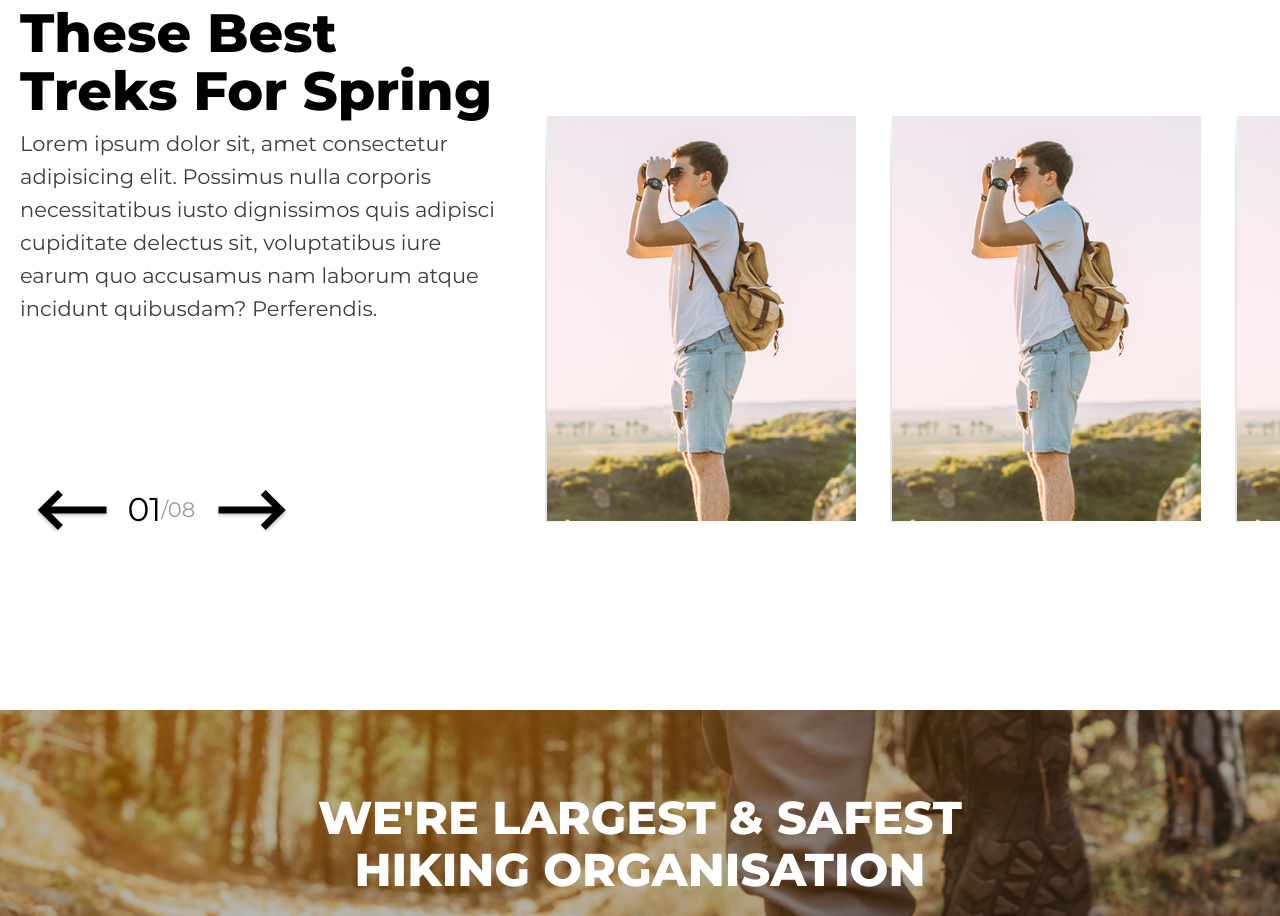
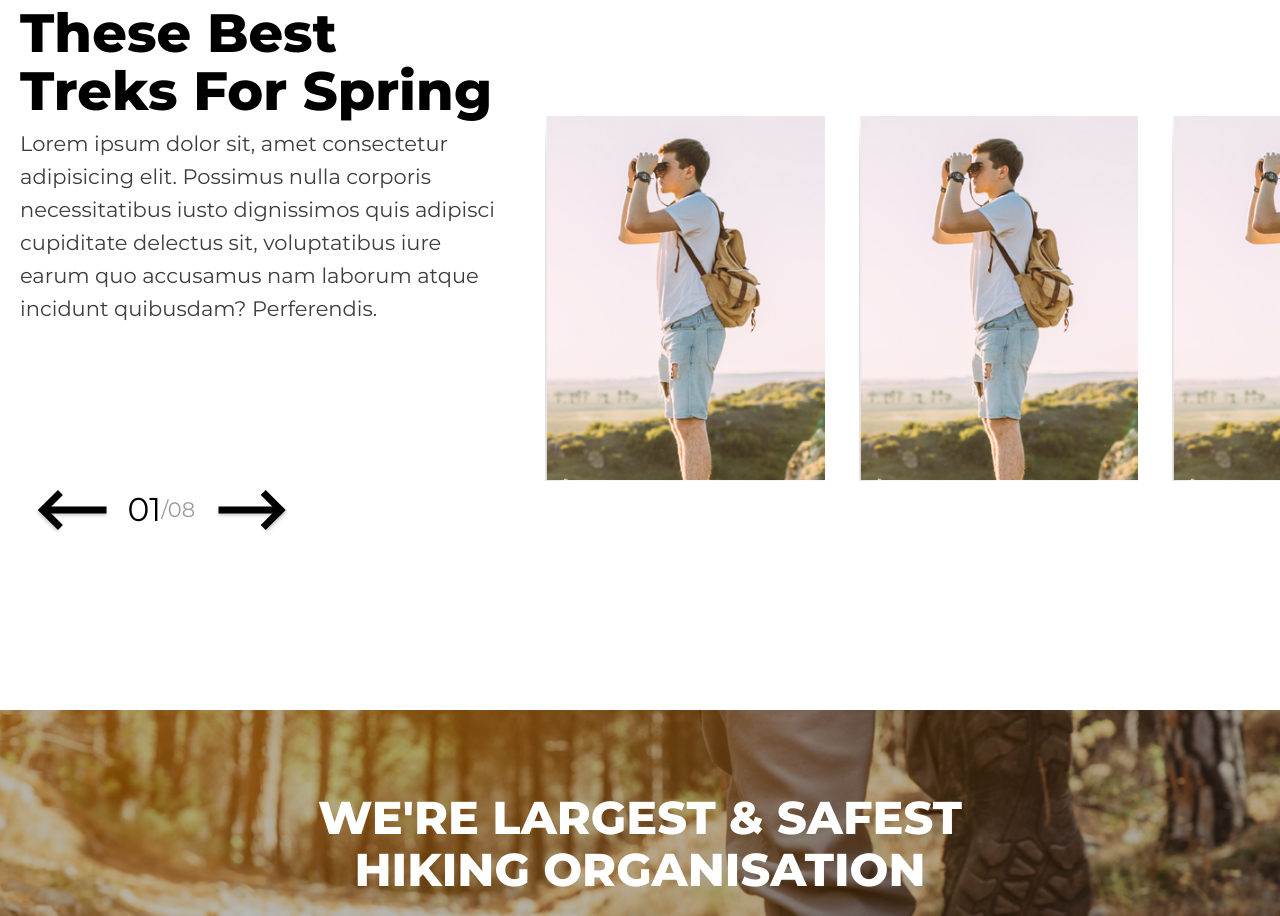
Before and after one commit to rwcalinin/hiking-company, a website built with webpack: page src/index.html in a window 1280 px wide. Shown: the part 936-1852 px from the top of the page. Built offline with nearby package versions, Linux system fonts and the light colour scheme; files whose address does not match are found by name.

Commit message:
slide prep

```diff
--- a/src/js/modules/slider.js
+++ b/src/js/modules/slider.js
@@ -10,7 +10,8 @@ function slideSlider(leftArrowSel, rightArrowSel, gallerySel, gallerySlidesSel,
           gallery = document.querySelector(gallerySel),
           gallerySlides = document.querySelectorAll(gallerySlidesSel);
 
-    gallery.style.transform = 'translateX(0)';
+          // -311px at one slide
+    gallery.style.transform = 'translateX(0px)';
 
     totalSlidesCountPaste(gallerySlides);
     function totalSlidesCountPaste(gall) {
--- a/src/sass/modules/_choose.scss
+++ b/src/sass/modules/_choose.scss
@@ -55,14 +55,14 @@
 
     &__gallery {
         max-width: 1375px;
-        // overflow: hidden;
+        overflow: hidden;
     }
     &__gallery-inner {
         display: flex;
-        overflow: hidden;
+        // overflow: hidden;
         img {
             margin-right: 34px;
-            height: 100%;
+            height: 365px;
         }
     }
 
```
Also changed, not shown: dist/css/style.css, dist/js/script.js, 1 other file.
